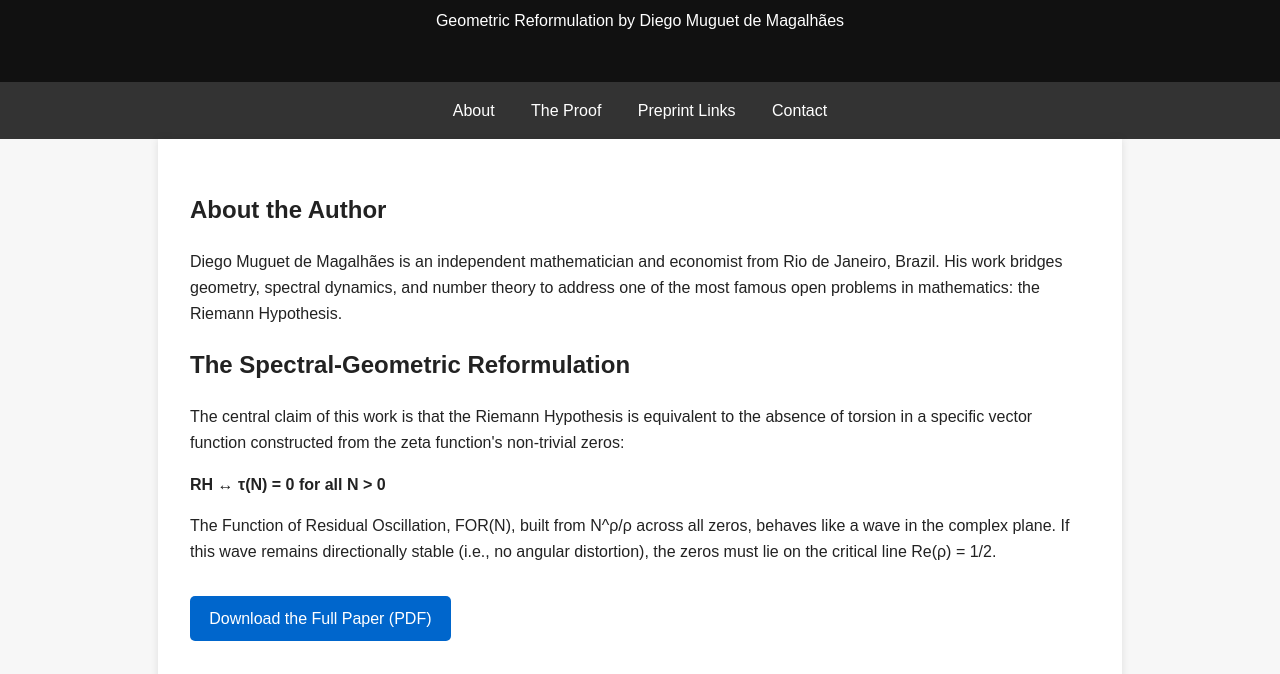
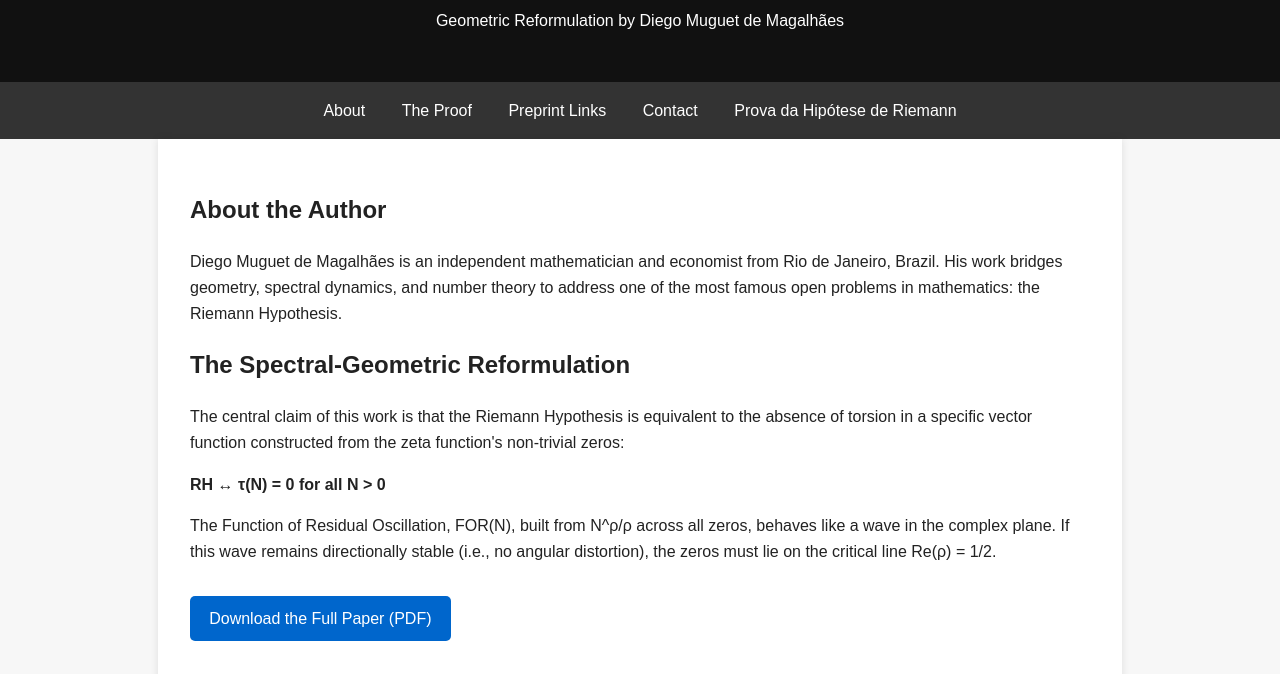
Before and after one commit to Diegomuguetrj/Riemann-proof, a plain HTML site: page index.html in a window 1280 px wide. Shown: the part 118-792 px from the top of the page. Drawn offline with Linux system fonts and the light colour scheme.

Commit message:
Update index.html
Ajuste

```diff
--- a/index.html
+++ b/index.html
@@ -31,6 +31,7 @@
     <a href="#proof">The Proof</a>
     <a href="#links">Preprint Links</a>
     <a href="#contact">Contact</a>
+    <a href="hipotese-de-riemann.html">Prova da Hipótese de Riemann</a>
   </nav>
   <main>
     <section id="about">
```
